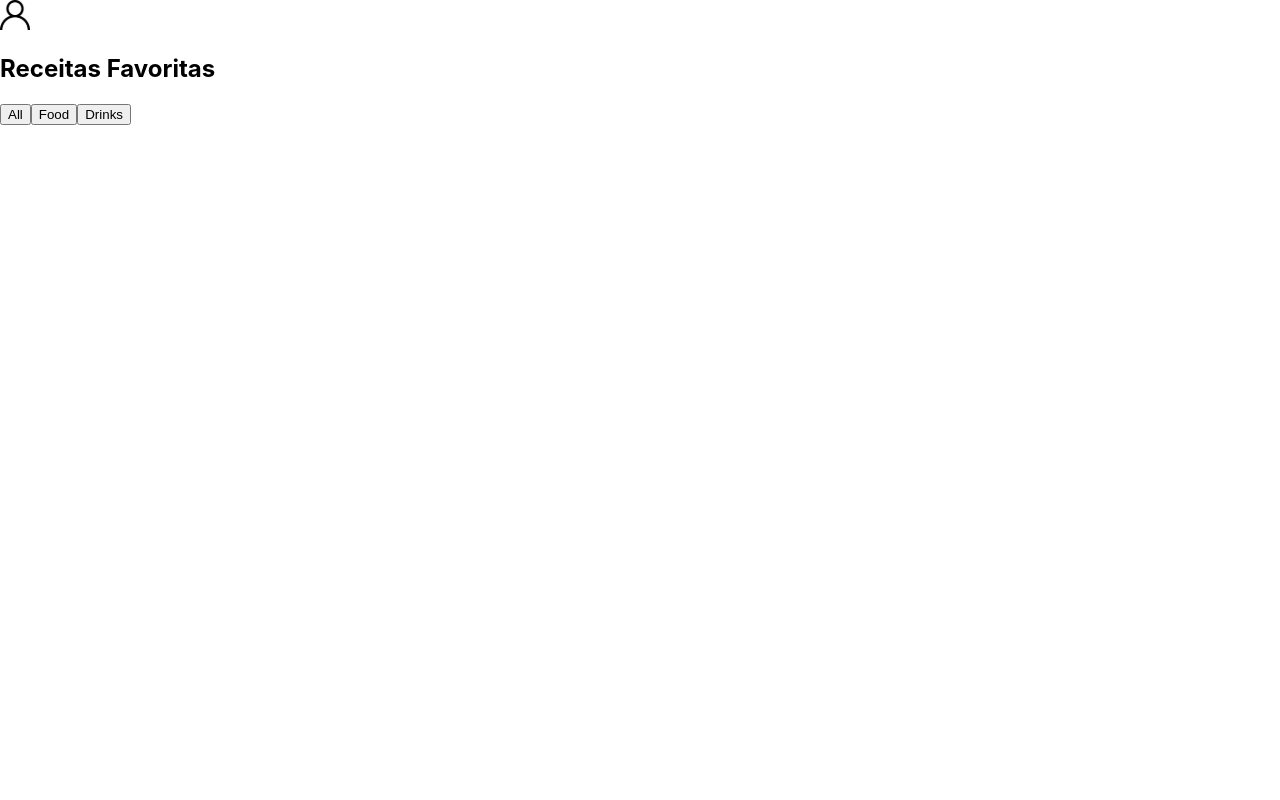
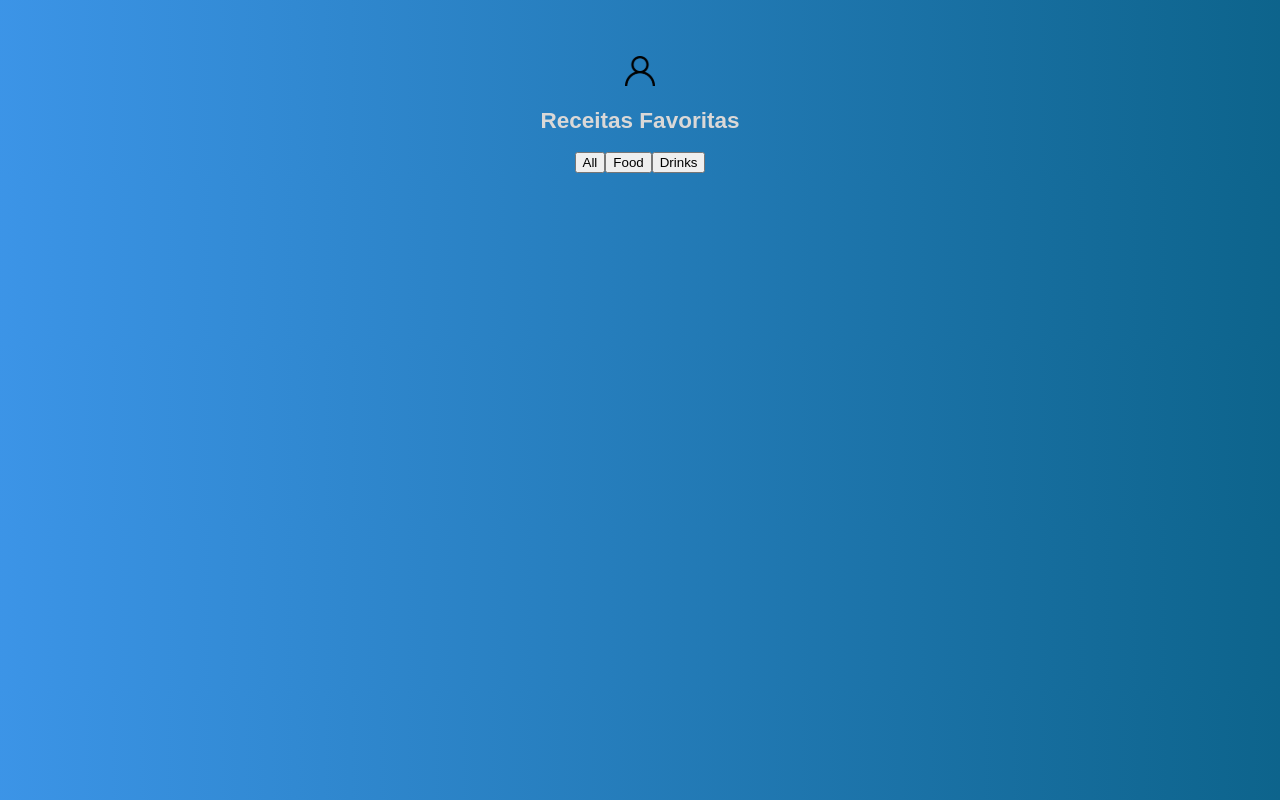
Before and after one commit to RafaelBamberg/Recipes-App, a React (Create React App) app: page /receitas-feitas in a window 1280 px wide. Built offline with nearby package versions, Linux system fonts and the light colour scheme.

Commit message:
css refresh

```diff
--- a/src/App.js
+++ b/src/App.js
@@ -14,6 +14,7 @@ import Login from './pages/Login';
 import Perfil from './pages/Perfil';
 import ReceipeInProgress from './pages/ReceipeInProgress';
 import RecipesMade from './pages/RecipesMade';
+import './styles/App.css'
 
 class App extends Component {
   render() {
--- a/src/components/ButtonCard.jsx
+++ b/src/components/ButtonCard.jsx
@@ -18,7 +18,7 @@ function ButtonCard({ buttonText, onClick, testId, page, disabled }) {
     </Link>
   );
 }
-// aa
+
 ButtonCard.defaultProps = {
   testId: '',
   onClick: () => {},
--- /dev/null
+++ b/src/components/InputCard.css
@@ -0,0 +1,8 @@
+.inputCard {
+    position: relative;
+    background: var(--container-color);
+    border-radius: 1rem;
+    padding: 1.5rem 0 1rem 0;
+    text-align: center;
+    overflow: hidden;
+}
--- a/src/components/InputCard.jsx
+++ b/src/components/InputCard.jsx
@@ -1,9 +1,10 @@
 import React from 'react';
 import PropTypes from 'prop-types';
+import './InputCard.css'
 
 function InputCard({ labelText, id, name, type, onChange, testId }) {
   return (
-    <label htmlFor={ id }>
+    <label className="inputCard " htmlFor={ id }>
       { labelText }
       <input
         id={ id }
--- /dev/null
+++ b/src/components/Recipes.css
@@ -0,0 +1,28 @@
+.divRecipes {
+    gap: 1.5rem;
+    padding-top: 4rem;
+    display: grid;
+    grid-template-columns: 30% 30%;
+    flex-wrap:  wrap;
+}
+
+.recipes {
+    background: var(--container-color);
+    border-radius: 3rem;
+    width: 46%;
+    padding: 0.5rem 0 1rem 0;
+}
+
+.img {
+    text-align: center;
+    border-radius: 3rem;
+
+}
+
+.recipesText {
+    text-align: center;
+    display: grid;
+    background-color: white;
+    border-radius: 3rem;
+
+}
--- a/src/components/Recipes.jsx
+++ b/src/components/Recipes.jsx
@@ -3,6 +3,7 @@ import React, { Component } from 'react';
 import { connect } from 'react-redux';
 import { Link } from 'react-router-dom';
 import recipesProvider from '../helper/recipesProvider';
+import './Recipes.css'
 
 class Recipes extends Component {
   constructor() {
@@ -33,7 +34,7 @@ class Recipes extends Component {
     const { type } = this.props;
     const limitImgs = 12;
     return (
-      <section>
+      <section className="divRecipes">
         {
           data.map((curr, index) => {
             if (index < limitImgs) {
@@ -48,14 +49,15 @@ class Recipes extends Component {
                 ? `/${type.toLowerCase()}/${curr[`id${api}`]}` : `/${path}`;
               return (
                 <Link to={ { pathname: linkTo, state: ingredient } }>
-                  <div key={ index } data-testid={ `${index}-${page}-card` }>
+                  <div className="recipes" key={ index } data-testid={ `${index}-${page}-card` }>
                     <img
+                    className="img"
                       src={ src }
                       data-testid={ `${index}-card-img` }
                       width="200px"
                       alt="Recipe example"
                     />
-                    <span data-testid={ `${index}-card-name` }>{curr[`str${api}`]}</span>
+                    <span className="recipesText" data-testid={ `${index}-card-name` }>{curr[`str${api}`]}</span>
                   </div>
                 </Link>
               );
--- a/src/styles/App.css
+++ b/src/styles/App.css
@@ -1,3 +1,56 @@
+:root {
+  --header-height: 3.5rem;
+
+  /*========== Colors ==========*/
+  --hue: 14;
+  --first-color: hsl(var(--hue), 91%, 54%);
+  --first-color-alt: hsl(var(--hue), 91%, 50%);
+  --title-color: hsl(var(--hue), 4%, 100%);
+  --text-color: hsl(var(--hue), 4%, 85%);
+  --text-color-light: hsl(var(--hue), 4%, 55%);
+
+  /*Green gradient*/
+  --body-color: linear-gradient(90deg, hsl(209, 78%, 57%) 0%, hsl(199, 83%, 30%) 100%);
+  --container-color: linear-gradient(136deg, hsl(219, 34%, 51%) 0%, hsl(212, 69%, 45%) 100%);
+
+  /*Red gradient*/
+  /* --body-color: linear-gradient(90deg, hsl(360, 28%, 40%) 0%, hsl(18, 28%, 40%) 100%);
+  --container-color: linear-gradient(136deg, hsl(360, 28%, 35%) 0%, hsl(18, 28%, 35%) 100%); */
+
+  /*Black solid*/
+  /* --body-color: hsl(30, 8%, 8%);
+  --container-colo
+  'r: hsl(30, 8%, 10%); */
+
+  /*========== Font and typography ==========*/
+  --body-font: 'Poppins', sans-serif;
+  --biggest-font-size: 2rem;
+  --h1-font-size: 1.5rem;
+  --h2-font-size: 1.25rem;
+  --h3-font-size: 1rem;
+  --normal-font-size: .938rem;
+  --small-font-size: .813rem;
+  --smaller-font-size: .75rem;
+
+  /*========== Font weight ==========*/
+  --font-medium: 500;
+  --font-semi-bold: 600;
+  --font-black: 900;
+
+  /*========== Margenes Bottom ==========*/
+  --mb-0-25: .25rem;
+  --mb-0-5: .5rem;
+  --mb-0-75: .75rem;
+  --mb-1: 1rem;
+  --mb-1-5: 1.5rem;
+  --mb-2: 2rem;
+  --mb-2-5: 2.5rem;
+
+  /*========== z index ==========*/
+  --z-tooltip: 10;
+  --z-fixed: 100;
+}
+
 .meals {
   align-items: center;
   background: #0fa36b;
@@ -15,19 +68,19 @@
   max-height: 80vh;
 }
 
-/*
-#iceLeft {
-  animation: clink .8s infinite ease;
-  opacity: 0.6;
-  transform-origin: 36px 66px;
+
+html{
+  scroll-behavior: smooth;
 }
 
-#iceRight {
-  animation: clink .8s .2s infinite ease;
-  opacity: 0.6;
-  transform-origin: 60px 78px;
+body{
+  margin: var(--header-height) 0 0 0;
+  font-family: var(--body-font);
+  font-size: var(--normal-font-size);
+  background: var(--body-color);
+  color: var(--text-color);
+  text-align: center;
 }
-*/
 
 .meals > .logo {
   animation: shake 1.5s infinite ease;
@@ -66,3 +119,27 @@
     transform: rotate(-10deg);
   }
 }
+
+  .table-color {
+    text-align: center;
+    border-bottom: solid 1px rgba(0, 0, 0, 0.05);
+    background-color: rgba(255,255,255,0.5);
+  }
+
+  .tablehead-color {
+    text-align: center;
+    border-bottom: solid 1px rgba(0, 0, 0, 0.05);
+    background-color: rgba(255,255,255,0.5);
+  }
+
+  .asc-desc {
+    font: inherit;
+    color: currentColor;
+    background-color: white;
+  }
+
+  .custom-select {
+    font: inherit;
+    color: currentColor;
+    background-color: white;
+  }
```
Also changed, not shown: src/components/ButtonCard.css (added, +8 -0 lines), src/pages/FoodRecipes.css (added), src/pages/Login.css (added).
